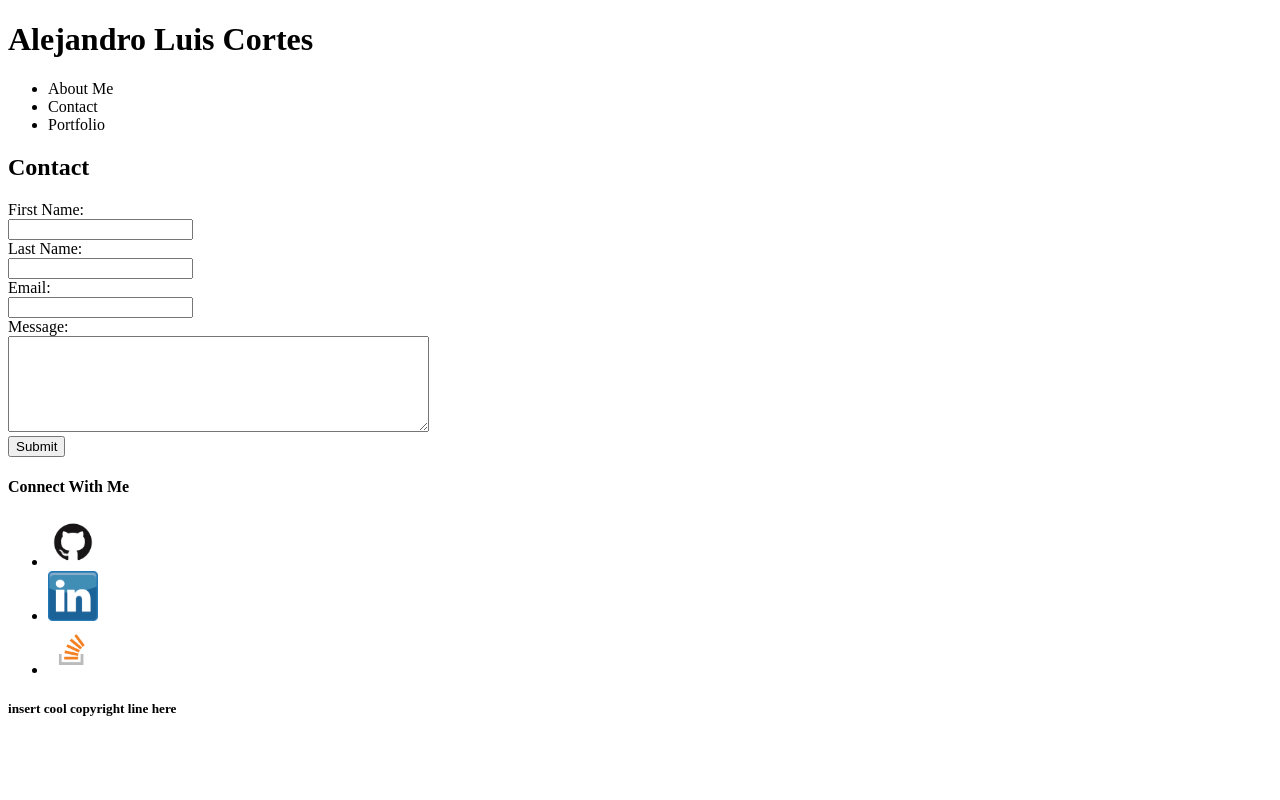
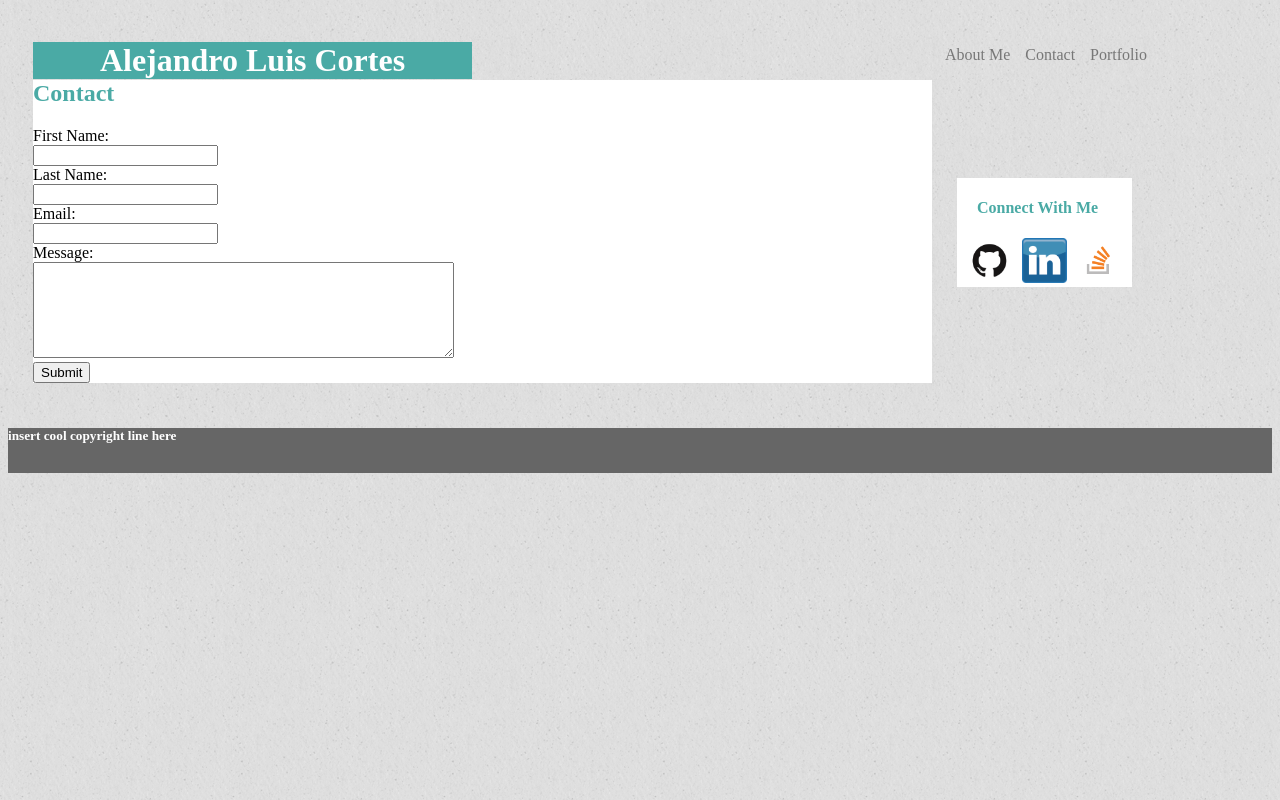
Before and after one commit to alexlcortes/Basic-Portfolio, a plain HTML site: page contact.html in a window 1280 px wide. Drawn offline with Linux system fonts and the light colour scheme.

Commit message:
Almost done commit

```diff
--- a/assets/css/style.css
+++ b/assets/css/style.css
@@ -1,4 +1,3 @@
-
 
 ul {
 	list-style-type: none;
@@ -7,42 +6,51 @@ ul {
 header {
 	color: #ffffff;
 	background-color: #4aaaa5;
-	width: 325px;
-	height: 75px;
-	padding:25px;
-	margin: 25px;
+	text-align: center;
+	margin-right: 800px;
+	margin-left: 25px;
+	position: relative;
+	top: 21px;
 }
 
 #navbar {
 	color: #777777;
 	float: right;
+	position: relative;
+	bottom: 50px;
+	right: 125px;
+}
 
+.container {
+	margin: 0px 340px 45px 25px;
+	border-color: #eeeeee;
+	background-color: #FFFFFF;
 }
 
 .about-me {
 	float: left;
+	padding-right: 15px;
 }
 
 .contact {
 	float: left;
-	padding-left: 10px;
+	padding-right: 15px;
 }
 
 .portfolio {
 	float: left;
-	padding-left: 10px;
+}
+.proimg {
+	float: left;
+	padding-right: 10px;
 }
 
 .connectbox {
-	border: 1px solid;
-	border-color: #eeeeee;
-	float: left;
-	margin-left: 70%;
-}
-
-#profile-pic {
-	padding-right: 10px;
-	float: left;
+	float: right;
+	background-color: #FFFFFF;
+	position: relative;
+	bottom: 205px;
+	left: 200px;
 }
 
 h2 {
@@ -50,25 +58,31 @@ h2 {
 }
 
 h4 {
-	text-align: center;
-	margin-left: auto;
 	color: #4aaaa5;
+	position: relative;
+	left: 20px;
 }
 
 footer {
-	padding-top: 230px;
+	background-color: #666666;
+	color: #FFFFFF;
+	height: 45px;
 }
 
 .gicon {
 	float: left;
+	position: relative;
+	right: 30px;
 }
 
 .licon {
 	float: left;
-	padding-left: 10px;
+	position: relative;
+	right: 20px;
 }
 
 .sicon {
-	float: left;
-	padding-left: 10px;
+	float: right;
+	position: relative;
+	right: 10px
 }
--- a/contact.html
+++ b/contact.html
@@ -1,24 +1,21 @@
 <!DOCTYPE html>
 <html>
 <head>
-	<!-- <link rel="stylesheet" style="text/css" href="assets/cssstyle.css"> -->
+	<link rel="stylesheet" type="text/css" href="assets/css/style.css">
 	<title>Contact</title>
 </head>
-<body>
-	<div class="header">
+<body background="assets/images/white_sand.png">
 		<header>
 			<h1>Alejandro Luis Cortes</h1>
-				<div class="navbar">
+		</header>
+				<div id="navbar">
 					<ul>
-						<li>About Me</li>
-						<li>Contact</li>
-						<li>Portfolio</li>
+					<li class="about-me">About Me</li>
+					<li class="contact">Contact</li>
+					<li class="portfolio">Portfolio</li>
 					</ul>
 				</div>
-		</header>
-	</div>
-	<div class="container2">
-		<section class="contact">
+	<div class="container">
 			<h2>Contact</h2>
 			<form>
 				First Name:<br>
@@ -31,17 +28,14 @@
 				<textarea rows="6" cols="50"></textarea><br>
 				<input type="submit" value="Submit">
 			</form>
-		</section>
-	</div>
-	<div class="connectbox">
-		<section class="connet-with-me">
+		<div class="connectbox">
 			<h4>Connect With Me</h4>
 				<ul>
-					<li><img src="assets/images/GitHub-Mark.png" alt="Github Icon" border="0" style="max-width: 50px; max-height: 50px;" /></li>
-					<li><img src="assets/images/linkedin-icon-gif.gif" alt="linkedIn Icon" border="0" style="max-width: 50px; max-height: 50px;" /></li>
-					<li><img src="assets/images/so-icon.png" alt="stack overflow Icon" border="0" style="max-width: 50px; max-height: 50px;" /></li>
+					<li class="gicon"><img src="assets/images/GitHub-Mark.png" alt="Github Icon" border="0" style="max-width: 45px; max-height: 45px;" /></li>
+					<li class="licon"><img src="assets/images/linkedin-icon-gif.gif" alt="linkedIn Icon" border="0" style="max-width: 45px; max-height: 45px;" /></li>
+					<li class="sicon"><img src="assets/images/so-icon.png" alt="stack overflow Icon" border="0" style="max-width: 45px; max-height: 45px;" /></li>
 				</ul>
-		</section>
+		</div>
 	</div>
 	<footer>
 		<h5>insert cool copyright line here</h5>
```
Also changed, not shown: index.html (+6 -8 lines).
